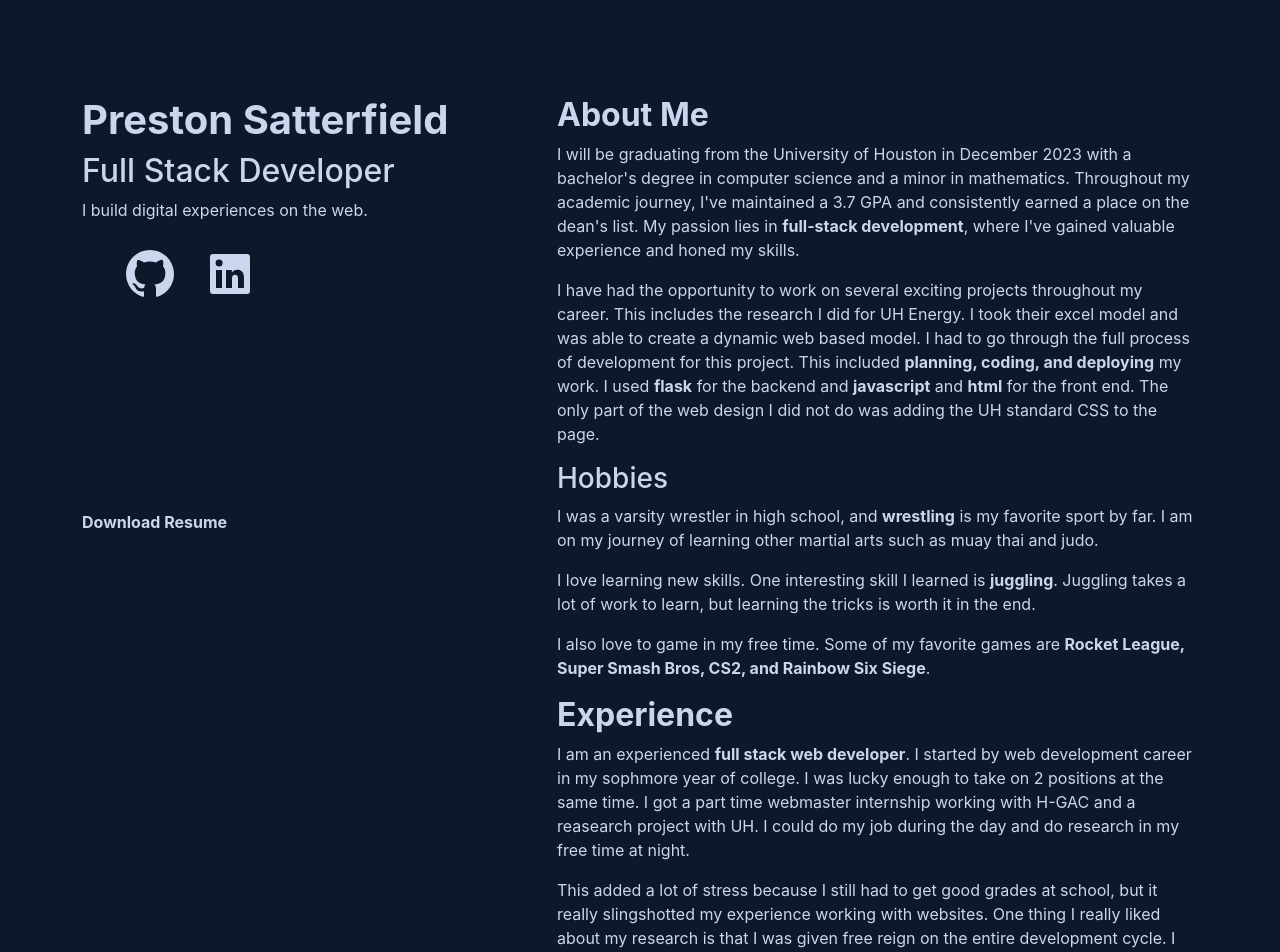
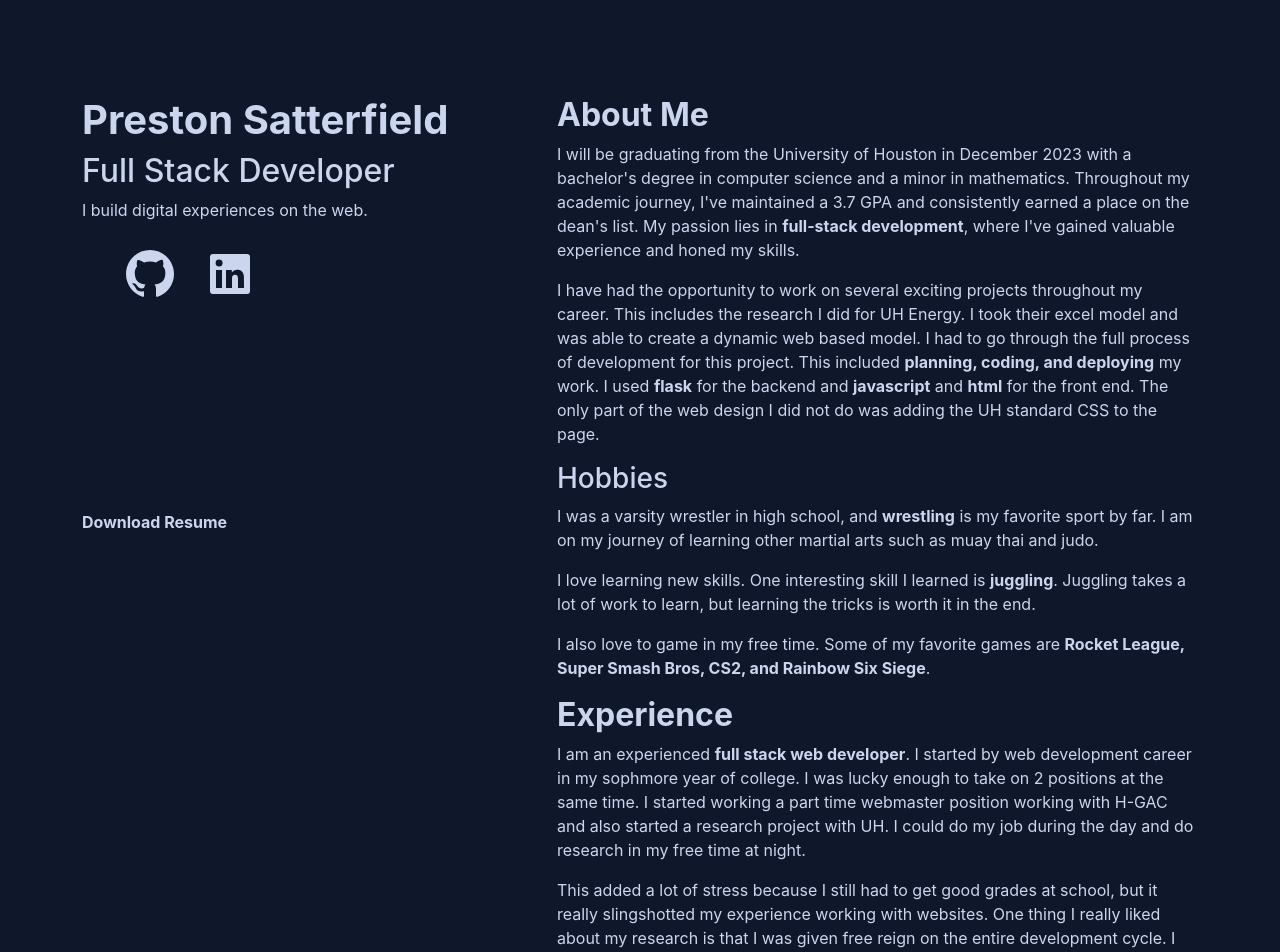
Before and after one commit to pdsatter/Portfolio, a React (Create React App) app in the folder portfolio-app/: page / in a window 1280 px wide. Shown: the top 952 px of the page. Built offline with nearby package versions, Linux system fonts and the light colour scheme.

Commit message:
Fix typos and resume path

```diff
--- a/portfolio-app/src/Experience.tsx
+++ b/portfolio-app/src/Experience.tsx
@@ -6,8 +6,8 @@ function Experience() {
         <h2><strong>Experience</strong></h2>
         <p>
             I am an experienced <strong>full stack web developer</strong>. I started by web development career in my sophmore year of college.
-            I was lucky enough to take on 2 positions at the same time.  I got a part time webmaster internship working with H-GAC and
-            a reasearch project with UH. I could do my job during the day and do research in my free time at night.
+            I was lucky enough to take on 2 positions at the same time.  I started working a part time webmaster position working with H-GAC and
+            also started a research project with UH. I could do my job during the day and do research in my free time at night.
         </p>
         <p>
             This added a lot of stress because I still had to get good grades at school, but it really slingshotted my experience working with websites.
@@ -21,7 +21,7 @@ function Experience() {
         </p>
         <p>
             Most recently in the summer of 2023 I joined the <strong>Hewlett-Packard</strong> team for a summer internship.
-            It was an amazing experience and made me realized how much there is to learn as a <strong>full stack developer</strong>. I am
+            It was an amazing experience and made me realize how much there is to learn as a <strong>full stack developer</strong>. I am
             excited to get more opportunities and expand my knowledge in software design.
         </p>
 
--- a/portfolio-app/src/Resume.tsx
+++ b/portfolio-app/src/Resume.tsx
@@ -1,7 +1,7 @@
 function Resume() {
     return (
         <div className="resume Sticky-Resume">
-            <a href="/resume.pdf" download><strong><span>Download Resume</span></strong></a>
+            <a href="resume.pdf" download><strong><span>Download Resume</span></strong></a>
         </div>
     )
 }
```
